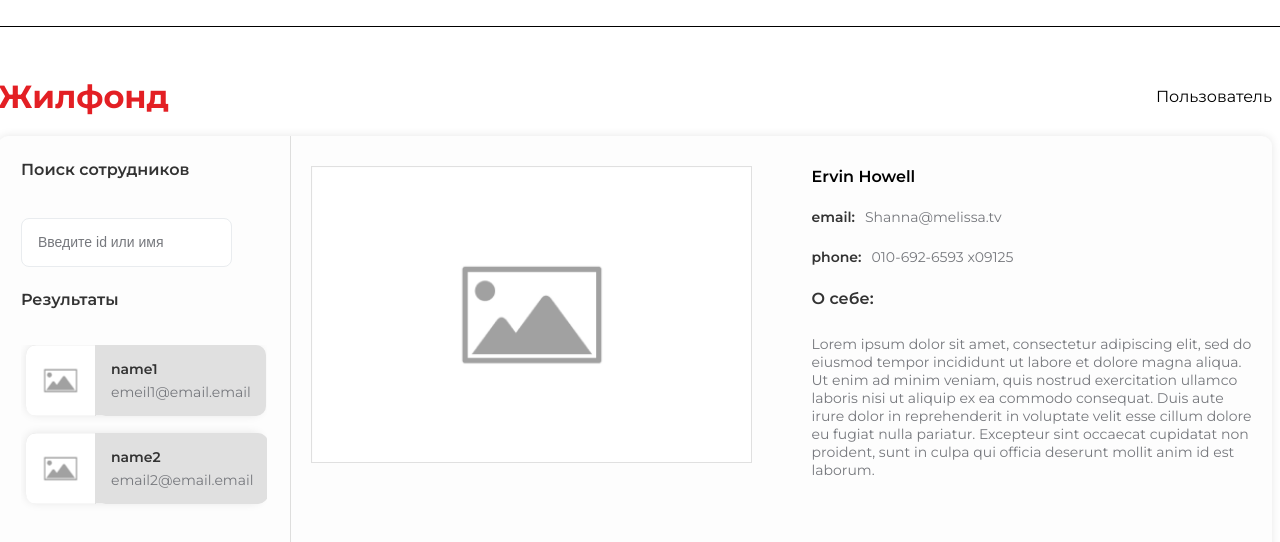
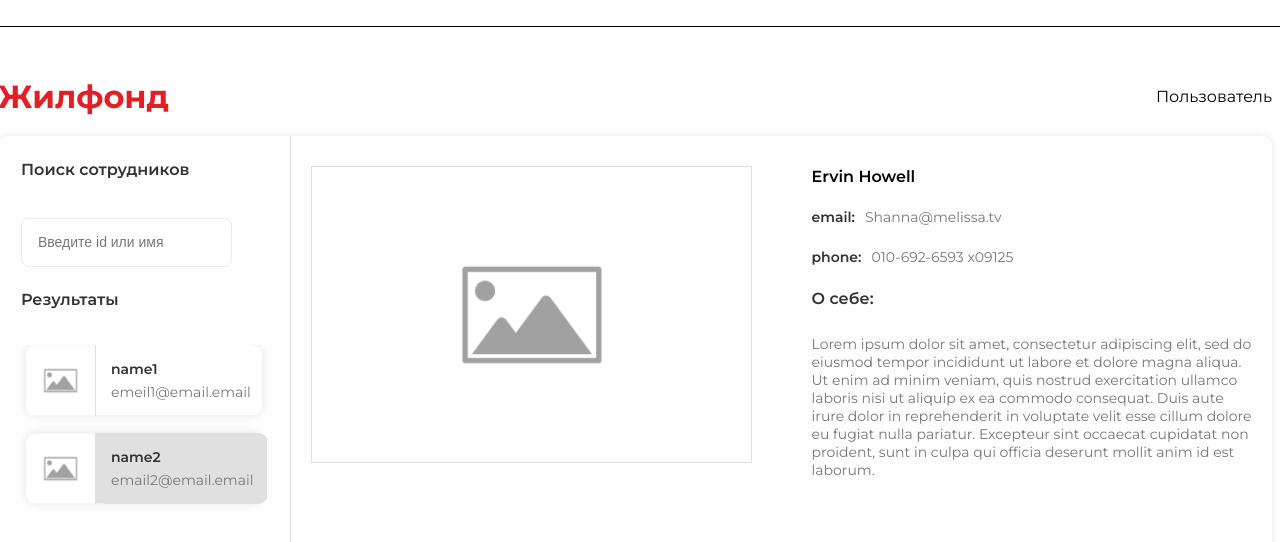
Before and after one commit to TheFasWalker/vu3, a Vue app: page / in a window 1280 px wide. Shown: the top 542 px of the page. Built offline with nearby package versions, Linux system fonts and the light colour scheme.

Commit message:
feat: aded active to user preview component
При выводе превью людей добавлен вывод активного элемента

```diff
--- a/src/App.vue
+++ b/src/App.vue
@@ -50,7 +50,12 @@ export default {
             <span v-if="searchResult" class="aside__subtitle">начните поиск </span>
             <div class="aside__content">
               <template v-if="usersData.length >= 1">
-                <userPreview v-for="user of usersData" :key="user.name" :user="user" />
+                <userPreview
+                  v-for="(user, index) of usersData"
+                  :key="user.name"
+                  :user="user"
+                  :active="index == 1 ? 'active' : ''"
+                />
               </template>
             </div>
           </div>
@@ -59,7 +64,7 @@ export default {
       <div v-if="searchResult" class="search_empty">
         <span class="search__empty">Выберите сотрудника, чтобы посмотреть его профиль</span>
       </div>
-      <userDetails v-if="!searchResult" :userData="userData"></userDetails>
+      <userDetails v-if="!searchResult" :userData="userData" />
     </main>
   </section>
 </template>
--- a/src/components/userPreview.vue
+++ b/src/components/userPreview.vue
@@ -1,5 +1,5 @@
 <template>
-  <div class="user active">
+  <div class="user" :class="active">
     <div class="user__photo">
       <img src="../assets/img/noimage.png" alt="" />
     </div>
@@ -14,7 +14,8 @@ export default {
   props: {
     user: {
       type: Object
-    }
+    },
+    active: String
   }
 }
 </script>
```
